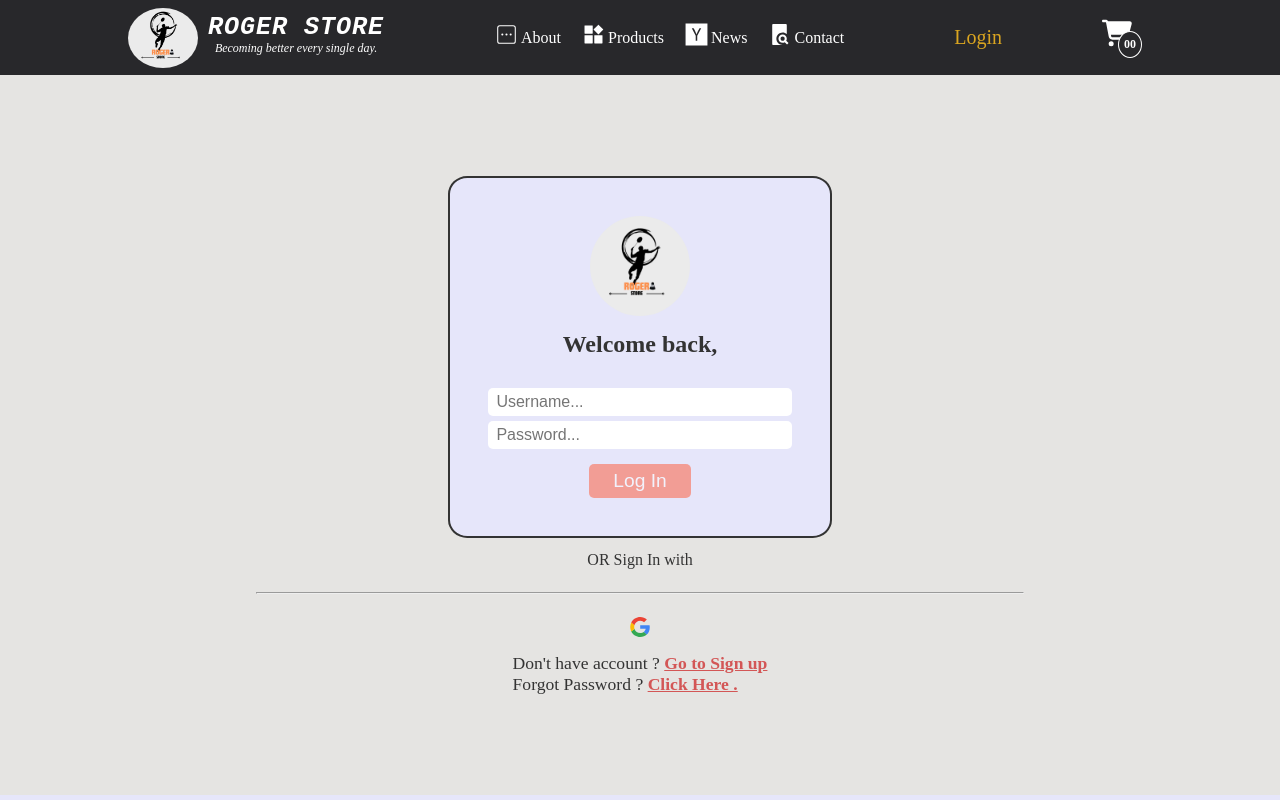
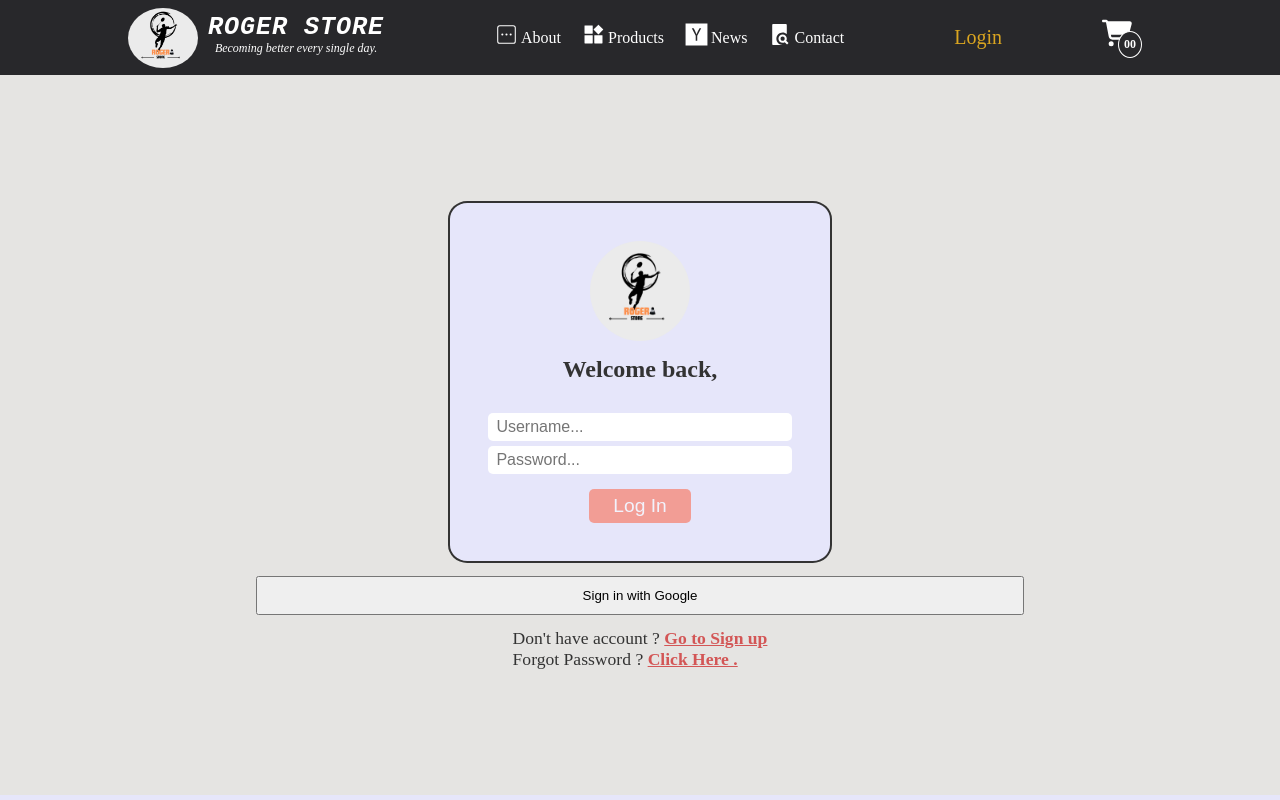
Before and after one commit to Roger2707/store_react, a React (Create React App) app: page /login in a window 1280 px wide. Built offline with nearby package versions, Linux system fonts and the light colour scheme; what @microsoft/signalr would draw is missing.

Commit message:
Commit 21/03/2025 - Fix OAuth G

```diff
--- a/package.json
+++ b/package.json
@@ -4,6 +4,7 @@
   "private": true,
   "dependencies": {
     "@microsoft/signalr": "^8.0.7",
+    "@react-oauth/google": "^0.12.1",
     "@reduxjs/toolkit": "^2.3.0",
     "@stripe/react-stripe-js": "^3.3.0",
     "@stripe/stripe-js": "^5.9.2",
--- a/src/app/api/agent.ts
+++ b/src/app/api/agent.ts
@@ -6,7 +6,7 @@
 import { Category } from "../models/Category";
 import { Brand } from "../models/Brand";
 import { PromotionUpsert } from "../models/Promotion";
-import { ChangePasswordDTO, ForgetPasswordDTO, ResetPasswordDTO, SignInRequest, SignUpRequest, UserAddressDTO, UserProfileUpdate } from "../models/User";
+import { ChangePasswordDTO, ForgetPasswordDTO, GoogleAuthRequest, ResetPasswordDTO, SignInRequest, SignUpRequest, UserAddressDTO, UserProfileUpdate } from "../models/User";
 import { store } from "../store/configureStore";
 
 const sleep = () => new Promise(resolve => setTimeout(resolve, 500))
@@ -154,6 +154,7 @@
     signUp: (request: SignUpRequest) => requests.post(`users/sign-up`, request),
     logOut: () => requests.post(`users/log-out`, {}),
     currentUser: () => requests.get(`users/current-user`),
+    oAuthLogin: (request: GoogleAuthRequest) => requests.post(`users/external-login`, request),
 
     ////////////////////////////////////////////////////////////////////////////////
     forgetPassword: (request: ForgetPasswordDTO) => requests.post(`users/forget-password`, request),
--- a/src/app/models/User.ts
+++ b/src/app/models/User.ts
@@ -61,3 +61,7 @@
     Email: string;
     Token: string;
 }
+
+export interface GoogleAuthRequest  {
+    authCode: string;
+}
--- a/src/app/router/Routes.tsx
+++ b/src/app/router/Routes.tsx
@@ -27,6 +27,7 @@
 import { OAuthLoginSuccess } from "../../features/pages/Identity/OAuthLoginSuccess";
 import { BasketPage } from "../../features/pages/Cart/BasketPage";
 import { Order } from "../../features/pages/Orders/Order";
+import { OAuthPopup } from "../../features/pages/Identity/OAuthPopup";
 
 export const router = createBrowserRouter(([
     {
@@ -45,6 +46,8 @@
             { path: 'callback', element: <OAuthLoginSuccess/> },
             { path: 'forgot-password', element: <ForgotPassword/> },
             { path: 'get-reset-password', element: <ResetPassword/> },
+
+            { path: 'oauth-popup', element: <OAuthPopup/> },
 
             // ERROR ROUTES
             { path: '*', element: <NotfoundPage/> },
--- a/src/features/components/Products/ProductList.tsx
+++ b/src/features/components/Products/ProductList.tsx
@@ -8,6 +8,8 @@
 }
 
 export const ProductList = ({products} : Props) => {
+    console.log(products);
+
     return (
         <>
         {
--- a/src/features/pages/Identity/OAuthIdentity.tsx
+++ b/src/features/pages/Identity/OAuthIdentity.tsx
@@ -1,58 +1,45 @@
-import Cookies from "js-cookie";
 import styled from "styled-components"
-import { UserCookie } from "../../../app/models/User";
+import { useGoogleLogin } from "@react-oauth/google";
+import { useState } from "react";
+import { GoogleAuthRequest } from "../../../app/models/User";
+import agent from "../../../app/api/agent";
+import { useAppDispatch } from "../../../app/store/configureStore";
 import { setUser } from "../../../app/store/accountSlice";
-import { useNavigate } from "react-router-dom";
-import { useAppDispatch } from "../../../app/store/configureStore";
 
 export const OAuthIdentity = () => {
+    const [errorMessage, setErrorMessage] = useState<string | null>(null);
     const dispatch = useAppDispatch();
 
-    const width = 600;
-    const height = 700;
-    const left = (window.innerWidth - width) / 2;
-    const top = (window.innerHeight - height) / 2;
-    const navigate = useNavigate();
-
-    const handleOAuthRedirect = () => {
-        window.open(
-            "http://localhost:5110/api/users/external-login",
-            "GoogleLogin",
-            `width=${width},height=${height},top=${top},left=${left},scrollbars=no,resizable=no`
-        );
-
-        window.addEventListener("message", (event) => {
-            if (event.data.status === "success") {
-                const cookieResponse = Cookies.get('user');
-                if(!cookieResponse) return;
-
-                const user : UserCookie = JSON.parse(cookieResponse);
-                if (user) {
-                    dispatch(setUser(user));
-                    navigate('/');
-                } else {
-                    console.error("No token found in cookies");
-                }
+    const login = useGoogleLogin({
+        onSuccess: async (response: any) => {
+            console.log(response);
+            setErrorMessage(null);
+            try {
+                const request: GoogleAuthRequest = {authCode: response.code};
+                const user = await agent.Account.oAuthLogin(request);
+                console.log("Login Success:", user);
+                dispatch(setUser(user));
+            } catch (error: any) {
+                console.error("Login Error:", error.response?.data || error.message);
+                setErrorMessage(error.response?.data?.message || "Login failed!");
             }
-        });
-    }
+        },
+        onError: (error) => {
+            console.error("Google Login Error:", error);
+        },
+        ux_mode: "popup",
+        flow: "auth-code",
+    });
 
     return (
         <Style>
-            <p>OR Sign In with</p>
-            <hr/>
-            <button onClick={handleOAuthRedirect} >
-                <svg width="20" height="20" viewBox="0 0 256 262" xmlns="http://www.w3.org/2000/svg" preserveAspectRatio="xMidYMid">
-                    <path d="M255.878 133.451c0-10.734-.871-18.567-2.756-26.69H130.55v48.448h71.947c-1.45 12.04-9.283 30.172-26.69 42.356l-.244 1.622 38.755 30.023 2.685.268c24.659-22.774 38.875-56.282 38.875-96.027" fill="#4285F4"/>
-                    <path d="M130.55 261.1c35.248 0 64.839-11.605 86.453-31.622l-41.196-31.913c-11.024 7.688-25.82 13.055-45.257 13.055-34.523 0-63.824-22.773-74.269-54.25l-1.531.13-40.298 31.187-.527 1.465C35.393 231.798 79.49 261.1 130.55 261.1" fill="#34A853"/>
-                    <path d="M56.281 156.37c-2.756-8.123-4.351-16.827-4.351-25.82 0-8.994 1.595-17.697 4.206-25.82l-.073-1.73L15.26 71.312l-1.335.635C5.077 89.644 0 109.517 0 130.55s5.077 40.905 13.925 58.602l42.356-32.782" fill="#FBBC05"/>
-                    <path d="M130.55 50.479c24.514 0 41.05 10.589 50.479 19.438l36.844-35.974C195.245 12.91 165.798 0 130.55 0 79.49 0 35.393 29.301 13.925 71.947l42.211 32.783c10.59-31.477 39.891-54.251 74.414-54.251" fill="#EB4335"/>
-                </svg>
+            <button onClick={() => login()} style={{ padding: "10px", cursor: "pointer" }}>
+                Sign in with Google
             </button>
+            {errorMessage && <p style={{ color: "red" }}>{errorMessage}</p>}
         </Style>
-    )
+    );
 }
-
 
 const Style = styled.div `
     margin-top: 1%;
@@ -66,16 +53,4 @@
     p {
         margin-bottom: 3%;
     }
-
-    button {
-        background-color: transparent;
-        border: none;
-        outline: none;
-        cursor: pointer;
-        margin-top: 3%;
-
-        &:hover {
-            transform: scale(1.1);
-        }
-    }
 `
--- /dev/null
+++ b/src/features/pages/Identity/OAuthPopup.tsx
@@ -0,0 +1,37 @@
+import { useEffect } from "react";
+
+export const OAuthPopup = () => {
+    useEffect(() => {
+        const startOAuth = async () => {
+            window.open('http://localhost:5110/api/users/external-login');
+        };
+        startOAuth();
+    }, []);
+
+    // useEffect(() => {
+    //     const fetchUser = async () => {
+    //         try {
+    //             const res = await fetch("http://localhost:5110/api/users/external-login-callback", {
+    //                 credentials: "include",
+    //             });
+
+    //             if (!res.ok) throw new Error("OAuth callback failed");
+
+    //             const user = await res.json();
+
+    //             window.opener.postMessage({ status: "success", user }, "*");
+
+    //             window.close();
+    //         } catch (error) {
+    //             console.error("OAuth failed", error);
+    //             window.close();
+    //         }
+    //     };
+
+    //     if (window.location.search.includes("code=")) {
+    //         fetchUser();
+    //     }
+    // }, []);
+
+    return <div>Executing...</div>;
+}
--- a/src/index.tsx
+++ b/src/index.tsx
@@ -7,15 +7,18 @@
 import { store } from './app/store/configureStore';
 import { ToastContainer } from 'react-toastify';
 import { QueryClient, QueryClientProvider } from '@tanstack/react-query';
+import { GoogleOAuthProvider } from '@react-oauth/google';
 
 const root = ReactDOM.createRoot(
   document.getElementById('root') as HTMLElement
 );
 
 const queryClient = new QueryClient();
+const GOOGLE_CLIENT_ID = "420434777132-eubkf1cd4h7e3laqj1j911fe4l7d354l.apps.googleusercontent.com";
 
 root.render(
   <React.StrictMode>
+    <GoogleOAuthProvider clientId={GOOGLE_CLIENT_ID}>
       <Provider store={store} >
         <QueryClientProvider client={queryClient}>
           <ToastContainer
@@ -35,5 +38,6 @@
           <RouterProvider router={router} />
         </QueryClientProvider>
       </Provider>
+    </GoogleOAuthProvider>
   </React.StrictMode>
 );
```
Also changed, not shown: public/index.html (+2 -23 lines), 1 other file (tests, documents, lock files or other folders). Lines whose indentation alone changed are shown as unchanged.
